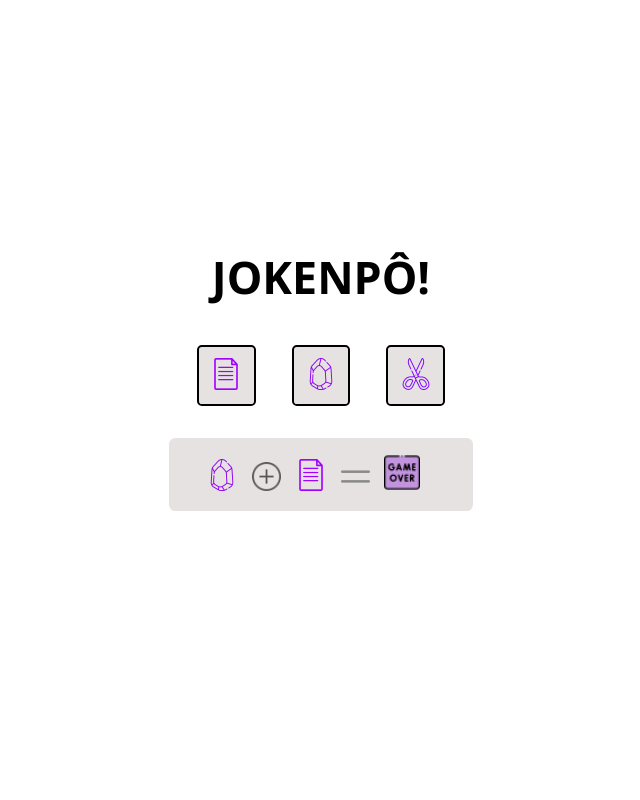
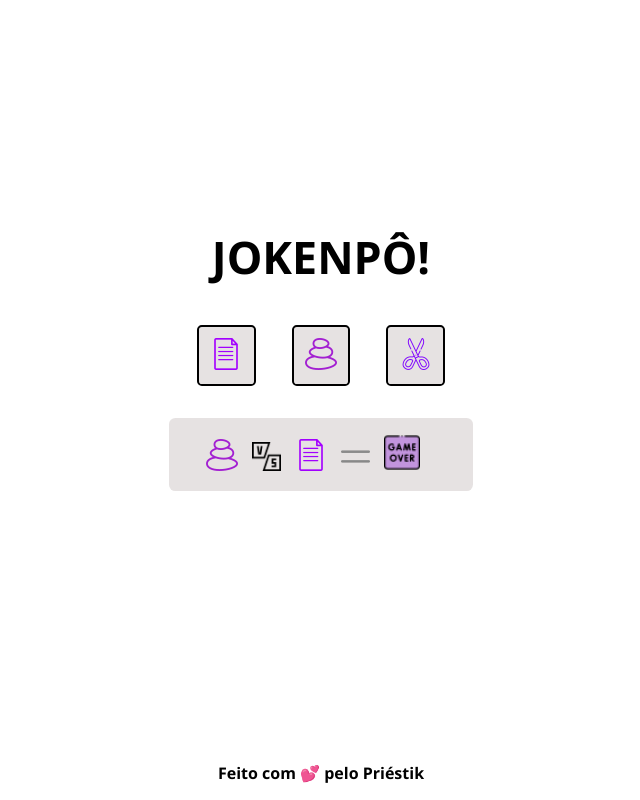
Before and after one commit to bcaua321/jokenpo, a plain HTML site: page index.html in a window 1280 px wide. Both pictures are taken after a click on the button 640 px from the left and 411 px from the top of the page. Shown: the whole page, without its empty margins (319-959 px from the left). Drawn offline with Linux system fonts and the light colour scheme.

Commit message:
Mudando imagens e adicionando footer.

```diff
--- a/index.html
+++ b/index.html
@@ -6,26 +6,32 @@
   <meta name="viewport" content="width=device-width, initial-scale=1.0">
   <title>Jokenpô</title>
   <link rel="stylesheet" href="./style.css">
+  <link rel="shortcut icon" type="imagex/png" href="./imgs/J-removebg-preview.ico">
 </head>
 <body>
+  <main>
     <section class="container">
       <h1>Jokenpô!</h1>
       <div id="buttons">
         <button value="paper" id="input-papel"><img src="./imgs/text-document.png"></button>
-      <button value="stone" id="input-pedra"><img src="./imgs/stone.png"></button>
+        <button value="stone" id="input-pedra"><img src="./imgs/stones_1.png"></button>
         <button value="scissors" id="input-tesoura"><img src="./imgs/scissors2.png"></button>
       </div>
 
       <div id="result">
         <div id="imgs" class="nothing">
           <img src="" id="user">
-        <img src="" id="plus">
+          <img src="" id="versus">
           <img src="" id="comp">
           <img src="" id="equal">
           <img src="" id="win-lost">
         </div>
       </div>
     </section>
+  </main>
+  <footer>
+    <p>Feito com &#128149; pelo <a src="www.facebook.com" target="_blank">Priéstik</a></p>
+  </footer>
   <script src="./main.js"></script>
 </body>
 </html>
--- a/main.js
+++ b/main.js
@@ -28,6 +28,7 @@ function captureInput(){
     console.log('Your choice: ' + input);
     winLost(input, computer);
   });
+
 }
 captureInput();
 
@@ -45,20 +46,21 @@ function winLost(user, comp){
   const winLost = document.getElementById('win-lost');
 
   result.classList.remove('nothing');
-  document.getElementById('plus').src = './imgs/plus.png';
+  document.getElementById('versus').src = './imgs/vs_1.png';
   document.getElementById('equal').src = './imgs/equal.png';
 
   if (user === comp) {
     userInput.src = '';
     compInput.src = '';
-    document.getElementById('plus').src = '';
+
+    document.getElementById('versus').src = '';
     document.getElementById('equal').src = '';
     winLost.src = './imgs/draw.png';
     return;
   }
 
   if (user === 'stone'){
-    userInput.src = './imgs/stone.png';
+    userInput.src = './imgs/stones_1.png';
     if (comp === 'scissors'){
       compInput.src = './imgs/scissors2.png';
       winLost.src = './imgs/win.png';
@@ -77,7 +79,7 @@ function winLost(user, comp){
       winLost.src = './imgs/game-over_3.png';
       return;
     } else if (comp === 'stone'){
-      compInput.src = './imgs/stone.png';
+      compInput.src = './imgs/stones_1.png';
       winLost.src = './imgs/win.png';
       return;
     }
@@ -90,9 +92,19 @@ function winLost(user, comp){
       winLost.src = './imgs/win.png';
       return;
     } else if (comp === 'stone'){
-      compInput.src = './imgs/stone.png';
+      compInput.src = './imgs/stones_1.png';
       winLost.src = './imgs/game-over_3.png';
       return;
     }
   }
 }
+
+// function colorWin(verify){
+//   const winlost = document.getElementById("result");
+//   if(verify){
+//     winlost.classList.add('green');
+//   }
+//     winlost.classList.add('red');
+
+//     return;
+// }
--- a/style.css
+++ b/style.css
@@ -2,7 +2,7 @@ body {
   display: flex;
   justify-content: center;
   align-items: center;
-  height: 90vh;
+  height: 85vh;
   flex-direction: column;
   overflow-y: hidden;
   overflow-x: hidden;
@@ -65,6 +65,7 @@ button:hover{
   width: 15rem;
   margin: 0 auto;
 }
+
 #imgs img{
   margin: 0 0.3125rem;
 }
@@ -80,7 +81,7 @@ button:hover{
   margin: 0 auto;
 }
 
-#imgs img:not(#equal, #plus, #win-lost){
+#imgs img:not(#equal, #versus, #win-lost){
   width: 2rem;
 }
 
@@ -88,10 +89,30 @@ button:hover{
   width: 2.3rem;
 }
 
-#imgs img[src="./imgs/equal.png"], [src="./imgs/plus.png"]{
+#imgs img[src="./imgs/equal.png"], [src="./imgs/vs_1.png"]{
   width: 1.8rem;
 }
 
 .nothing {
   display: none;
 }
+
+.green {
+  border: 3px solid rgb(53, 228, 53);
+}
+
+.red {
+  border: 3px solid rgb(224, 18, 18);
+}
+
+.none {
+  border: none;
+}
+
+
+footer {
+  position: absolute;
+  bottom: 0;
+  font-family: 'Segoe UI', Tahoma, Geneva, Verdana, sans-serif;
+  font-weight: 600;
+}
```
Also changed, not shown: imgs/J-removebg-preview.ico (added), imgs/stones_1.png (added), imgs/vs.png (added), imgs/vs_1.png (added). Lines whose indentation alone changed are shown as unchanged.
